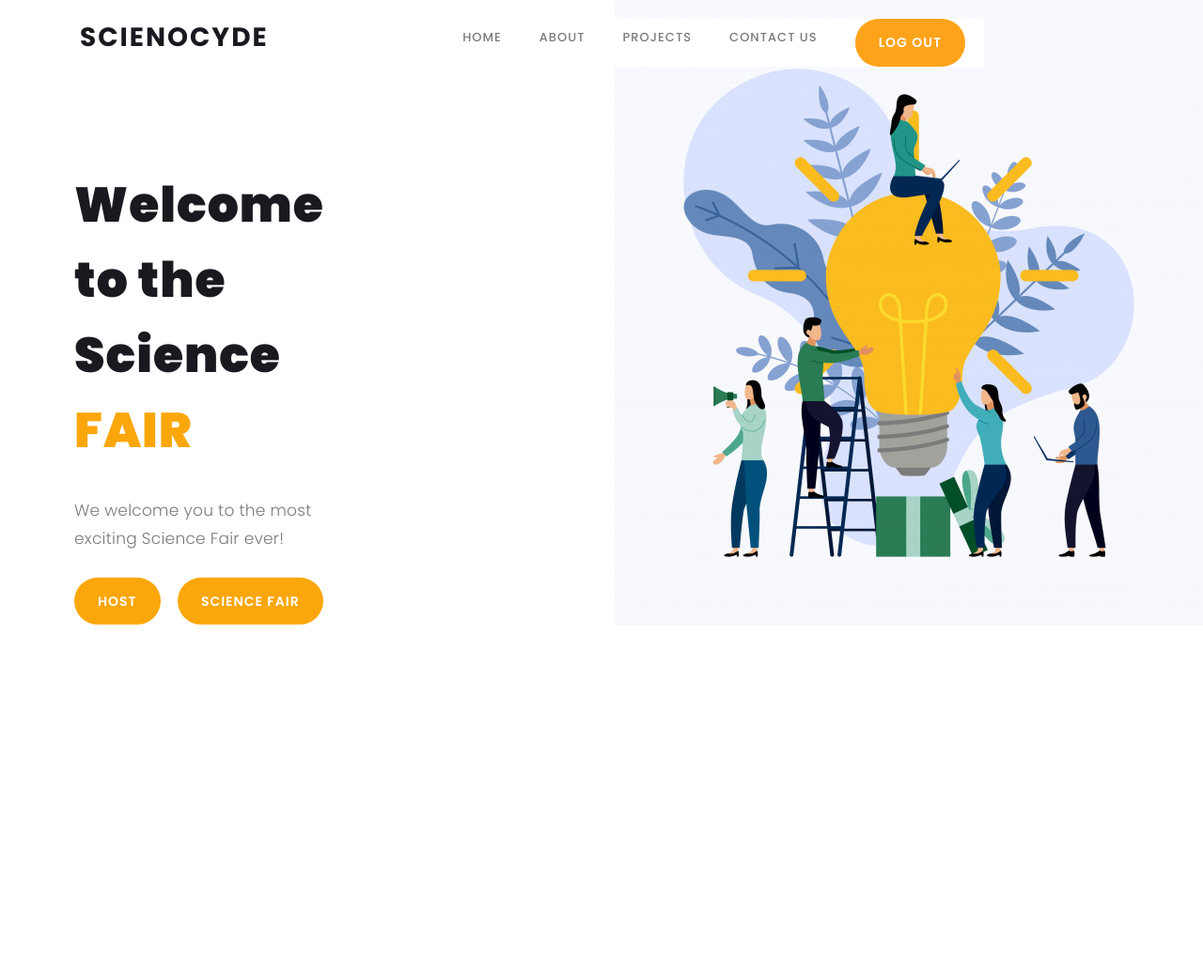
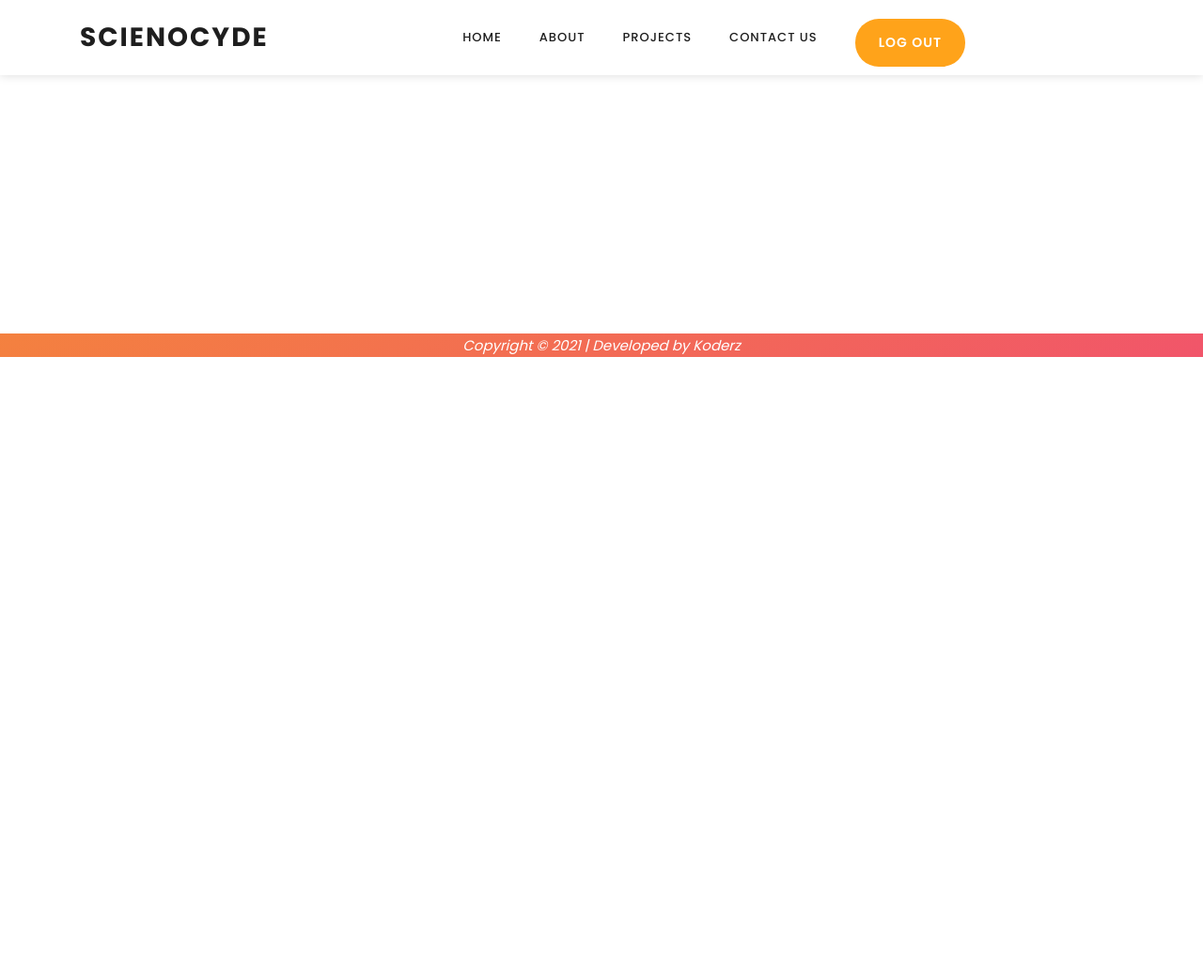
Before and after one commit to irit2607/scieno, a Django app: page / in a window 1280 px wide. Shown: the top 1040 px of the page at 94% size. After the commit the page ends 380 px from the top, so only its background shows below. Run offline with Django 3.2, Linux system fonts and the light colour scheme; a user stored in the database is signed in; data comes from the database, SQL or seed files in the repository; some libraries are stand-ins or nearby versions.

Commit message:
Update home.html

```diff
--- a/templates/home.html
+++ b/templates/home.html
@@ -1,99 +1,123 @@
-{% extends 'base.html' %} {% load static %} {% block extra_css %}
+{% load static %}
+<!DOCTYPE html>
+<html lang="en">
+
+<head>
+
+    <meta name="color-scheme" content="dark light">
+    <meta charset="utf-8">
+    <meta name="viewport" content="width=device-width, initial-scale=1, shrink-to-fit=no">
+    <meta name="description" content="">
+    <meta name="author" content="TemplateMo">
+    <link href="https://fonts.googleapis.com/css?family=Poppins:100,200,300,400,500,600,700,800,900&display=swap" rel="stylesheet">
+
+    <title>Scienocyde</title>
+    <!-- Additional CSS Files -->
+    <link rel="stylesheet" type="text/css" href="{% static 'css/bootstrap.min.css' %}">
+    <link rel="stylesheet" type="text/css" href="{% static 'css/font-awesome.css' %}">
+    <link rel="stylesheet" href="{% static 'css/templatemo-lava.css' %}">
+    <link rel="stylesheet" href="{% static 'css/owl-carousel.css' %}">
+    {% block extra_css %}{% endblock %}
+</head>
+
 <style>
-  .login {
-    background-color: #4caf50;
-    color: white;
-    padding: 14px 20px;
-    margin: 8px 0;
-    border: none;
-    cursor: pointer;
-    width: 10%;
-  }
-    @media screen and (max-width: 500px){
-      .card-img-top{
-        width: 30rem;
-        height: 15rem;
-        padding-left: 0px;
-      }
-      .card{
-        width: 50%;
-        margin-left: 5px;
-      }
+    @media screen and (max-width: 500px) {
+    }
+</style>
 
-      .main-button-slider{
-        padding: 2px;
-      }
+<body >
 
-    }
-  /* Add a hover effect for buttons */
-  .login:hover {
-    opacity: 0.8;
-  }
-</style>
-{% endblock %} {% block body %} {% if user.is_authenticated %}
-<!-- ***** Welcome Area Start ***** -->
-<div class="welcome-area" id="welcome">
-  <!-- ***** Header Text Start ***** -->
-  <div class="header-text">
-    <div class="container">
-      <div class="row">
-        <div
-          class="left-text col-lg-6 col-md-12 col-sm-12 col-xs-12"
-          data-scroll-reveal="enter left move 30px over 0.6s after 0.4s"
-        >
-          <h1>Welcome to the Science <em>FAIR</em></h1>
-          <p>We welcome you to the most exciting Science Fair ever!</p>
+    <!-- ***** Preloader Start ***** -->
+    <div id="preloader">
+        <div class="jumper">
+            <div></div>
+            <div></div>
+            <div></div>
+        </div>
+    </div>
+    <!-- ***** Preloader End ***** -->
+    <!-- ***** Header Area Start ***** -->
+    <header class="header-area header-sticky">
+        <div class="container">
+            <div class="row">
+                <div class="col-12">
+                    <nav class="main-nav">
+                        <!-- ***** Logo Start ***** -->
+                        <a href="index.html" class="logo">
+                            Scienocyde
+                        </a>
+                        <!-- ***** Logo End ***** -->
+                        <!-- ***** Menu Start ***** -->
+    {% if user.is_authenticated %}
+                        <ul class="nav">
+                            <li class="scroll-to-section"><a href="/">Home</a></li>
+                            <li class="scroll-to-section"><a href="/core/about" >About</a></li>
+                            <li class="scroll-to-section"><a href="/core/projects" >Projects</a></li>
+                            <li class="scroll-to-section"><a href="/core/contact" >Contact Us</a></li>
+                            <li class="scroll-to-section">
+                                <fieldset>
+                                  <form method="POST" action="{% url 'logout' %}">
+                                    {% csrf_token %}
+                                  <button style="background-color:#ffa31a " type="submit" id="form-submit" class="main-button">Log out</button>
+                              </form>
+                               </fieldset>
+                            </li>
+                        </ul>
+                        <a class='menu-trigger'>
+                            <span>Menu</span>
+                        </a>
 
-          {% if host_obj %}
-          <a href="{% url 'host_dashboard' username %}" class="main-button-slider">
-            Dashboard
-          </a>
-          {% else %}
-          <a href="/core/host" class="main-button-slider">Host</a>
-          {% endif %}
+                        <script src="//code.tidio.co/2srzcptp4lwffijkyx5zclowpf3phhnn.js" async></script>
 
-          <a
-            href="/core/detail"
-            style="margin-top: 3px; margin-left: 1em;"
-            class="main-button-slider"
-            >Science Fair
-          </a>
+
+    {% endif %}
+                        <!-- ***** Menu End ***** -->
+                    </nav>
+                </div>
+            </div>
         </div>
-      </div>
-    </div>
-  </div>
-  {% else %}
+    </header>
+    <!-- ***** Header Area End ***** -->
+    {% block body %}{% endblock %}
 
-  <div class="header-text">
-    <div class="container">
-      <div class="row" style="padding-top: 6em; padding-left: 10em">
-        <div
-          class="left-text col-lg-6 col-md-12 col-sm-12 col-xs-12"
-          data-scroll-reveal="enter left move 30px over 0.6s after 0.4s">
-          <div class="card" style="width: 50rem; height: 25rem;  ">
-            <img
-              src="https://thumbs.dreamstime.com/b/forgot-password-computer-concept-unhappy-man-near-account-login-flat-vector-male-character-design-landing-page-web-poster-184010038.jpg"
-              class="card-img-top"
-              alt="..."
-            />
-            <div class="card-body">
-              <h3 class="card-title" style="padding-bottom: 1em">
-                You are not logged in
-              </h3>
 
-              <a href="{% url 'login' %}" class="main-button-slider">Log In</a>
+        <div class="col-lg-12" style="text-align: center;background: linear-gradient(145deg, rgba(244,129,63,1) 0%, rgba(241,85,106,1) 100%); margin-top: 355px; bottom: 0;">
+            <div class="sub-footer">
+                <p style="color: white;"><em>Copyright &copy; 2021 | Developed by Koderz </em></p>
+            </div>
+        </div>
 
-              <a href="{% url 'signup' %}" class="main-button-slider"
-                >Sign Up</a
-              >
-            </div>
-          </div>
-        </div>
-      </div>
-    </div>
-  </div>
-</div>
+    <!-- ***** Welcome Area End ***** -->
+    <!-- jQuery -->
+    <script src="{% static 'js/jquery-2.1.0.min.js' %}"></script>
 
-{% endif %}
-<!-- ***** Header Text End ***** -->
-{% endblock %} {% block extra_js %} {% endblock %}
+    <!-- Bootstrap -->
+    <script src="{% static 'js/popper.js' %}"></script>
+    <script src="{% static 'js/bootstrap.min.js' %}"></script>
+    {% block extra_js %}{% endblock %}
+    <!-- Plugins -->
+    <script src="{% static 'js/owl-carousel.js' %}"></script>
+    <script src="{% static 'js/scrollreveal.min.js' %}"></script>
+    <script src="{% static 'js/waypoints.min.js' %}"></script>
+    <script src="{% static 'js/jquery.counterup.min.js' %}"></script>
+    <script src="{% static 'js/imgfix.min.js' %}"></script>
+
+    <!-- Global Init -->
+    <script src="{% static 'js/custom.js' %}"></script>
+
+</body>
+</html>
+<!-- <!DOCTYPE html>
+<html>
+<head>
+  <meta charset="utf-8">
+  <title>{% block title %}Django Auth Tutorial{% endblock %}</title>
+</head>
+<body>
+  <main>
+    {% block content %}
+    {% endblock %}
+  </main>
+</body>
+</html>
+ -->
```
